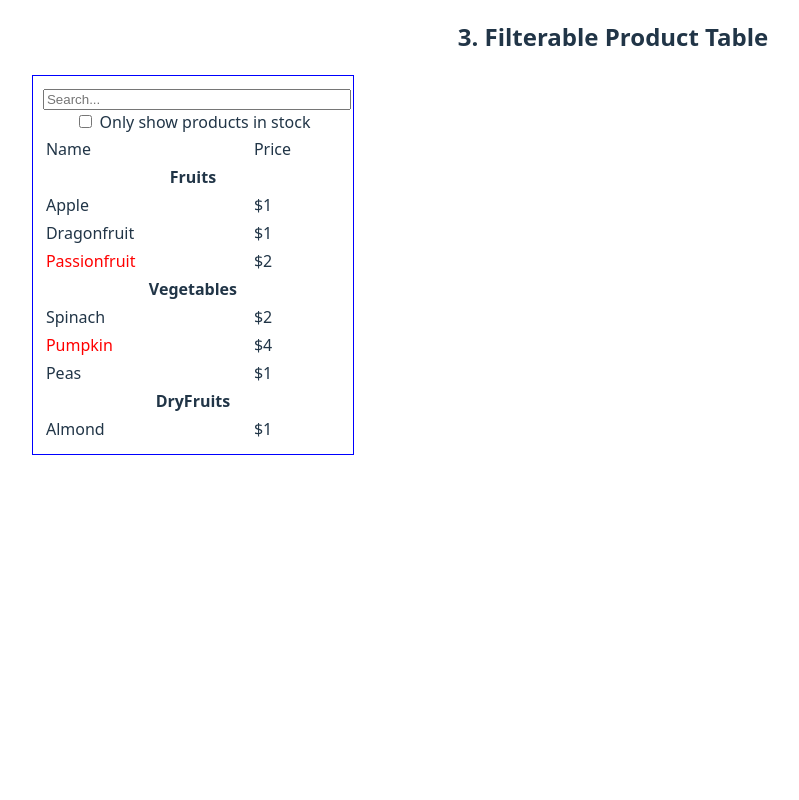
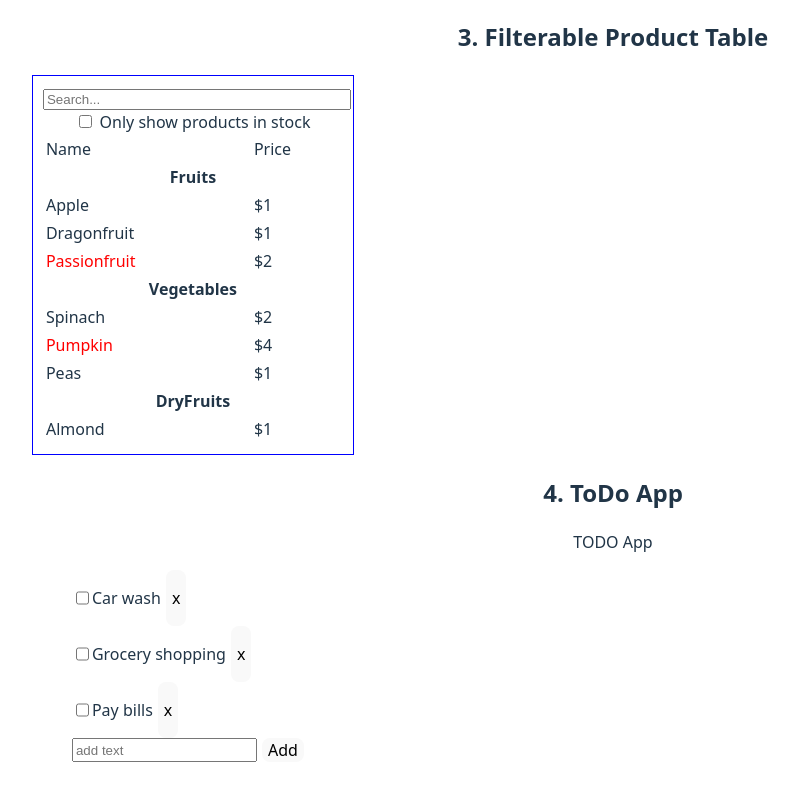
Before and after one commit to sachingupta/react-2025, a React (Vite) app: page / in a window 1280 px wide. Shown: the part 622-1422 px from the top of the page, without its empty margins (27-826 px from the left). Before the commit the page ends 1109 px from the top, so only its background shows below. Built offline with nearby package versions, Linux system fonts and the light colour scheme.

Commit message:
support adding new todo

```diff
--- a/src/App.tsx
+++ b/src/App.tsx
@@ -3,6 +3,7 @@ import './App.css'
 import {Profile} from './Profile';
 import {MyButton} from './MyButton';
 import { FilterableProductTable } from './FilterableProductTable';
+import { ToDoApp } from './ToDoApp';
 
 function App() {
   const [globalCount, setGlobalCount] = useState(0);
@@ -21,6 +22,8 @@ function App() {
       <Profile />
       <h2>3. Filterable Product Table</h2>
       <FilterableProductTable/>
+      <h2>4. ToDo App</h2>
+      <ToDoApp/>
     </>
   )
 }
--- /dev/null
+++ b/src/ToDoApp.css
@@ -0,0 +1,13 @@
+ul {
+    li {
+        list-style: none;
+    }
+}
+
+.todo-item {
+    display: flex;
+    button {
+        padding: 0 5px;
+        margin: 0 5px;
+    }
+}
--- /dev/null
+++ b/src/ToDoApp.tsx
@@ -0,0 +1,101 @@
+import './ToDoApp.css';
+import { useState } from 'react';
+
+interface Todo {
+  id: number;
+  title: string;
+  createdAt: number;
+  dueBy: number;
+  isDone: boolean;
+}
+
+const TODOs: Todo[] = [
+  { id: 1, title: 'Car wash', createdAt: Date.now(), dueBy: Date.now(), isDone: false },
+  { id: 2, title: 'Grocery shopping', createdAt: Date.now(), dueBy: Date.now(), isDone: false },
+  { id: 3, title: 'Pay bills', createdAt: Date.now(), dueBy: Date.now(), isDone: false },
+];
+
+export function ToDoApp() {
+  const [toDos, setToDos] = useState<Todo[]>(TODOs);
+
+  function onStateChange(id: number, isDone: boolean) {
+    const updatedToDos = toDos.map((todo) => {
+      if (todo.id === id) {
+        return { ...todo, isDone };
+      }
+      return todo;
+    });
+    setToDos(updatedToDos);
+  }
+
+  function onRemove(id: number) {
+    const updatedToDos = toDos.filter((todo) => todo.id !== id);
+    setToDos(updatedToDos);
+  }
+
+  function onAdd(todoText: string) {
+    const maxId = toDos.reduce((max, todo) => Math.max(max, todo.id), 0);
+    const updatedToDos = toDos.slice();
+    updatedToDos.push({id: maxId + 1, title: todoText, createdAt: Date.now(), dueBy: Date.now(), isDone: false});
+    setToDos(updatedToDos);
+  }
+
+  return (
+    <>
+      <div>TODO App</div>
+      <ToDoList todos={toDos} onStateChange={onStateChange} onRemove={onRemove} onAdd={onAdd} />
+    </>
+  );
+}
+
+interface ToDoListProps {
+  todos: Todo[];
+  onStateChange: (id: number, isDone: boolean) => void;
+  onRemove: (id: number) => void;
+  onAdd: (todoText: string) => void;
+}
+
+function ToDoList({ todos, onStateChange, onRemove, onAdd }: ToDoListProps) {
+  const todosItems = todos.map((todo) => (
+    <li key={todo.id}>
+      <ToDoItem todo={todo} onStateChange={onStateChange} onRemove={onRemove} onAdd={onAdd} />
+    </li>
+  ));
+  todosItems.push( <li key='new-item'><AddNewToDo onAdd={onAdd}/> </li>);
+  return <ul>{todosItems}</ul>;
+}
+
+interface ToDoItemProps {
+  todo: Todo;
+  onStateChange: (id: number, isDone: boolean) => void;
+  onRemove: (id: number) => void;
+
+}
+
+function ToDoItem({ todo, onStateChange, onRemove}: ToDoItemProps) {
+  return (
+    <div className="todo-item">
+      <input
+        type="checkbox"
+        checked={todo.isDone}
+        onChange={(e) => onStateChange(todo.id, e.target.checked)}
+      />
+      <p>{todo.title}</p>
+      <button onClick={() => onRemove(todo.id)}>x</button>
+    </div>
+  );
+}
+
+interface AddNewToDoProps {
+  onAdd: (todoText: string) => void;
+}
+
+function AddNewToDo({onAdd}: AddNewToDoProps) {
+  const [text, setText] = useState('');
+  return (
+    <div className="todo-item">
+      <input type='text' placeholder='add text' value={text} onChange={(e) => setText(e.target.value)} />
+      <button onClick={() => onAdd(text)}>Add</ button>
+    </div>
+  );
+}
```
